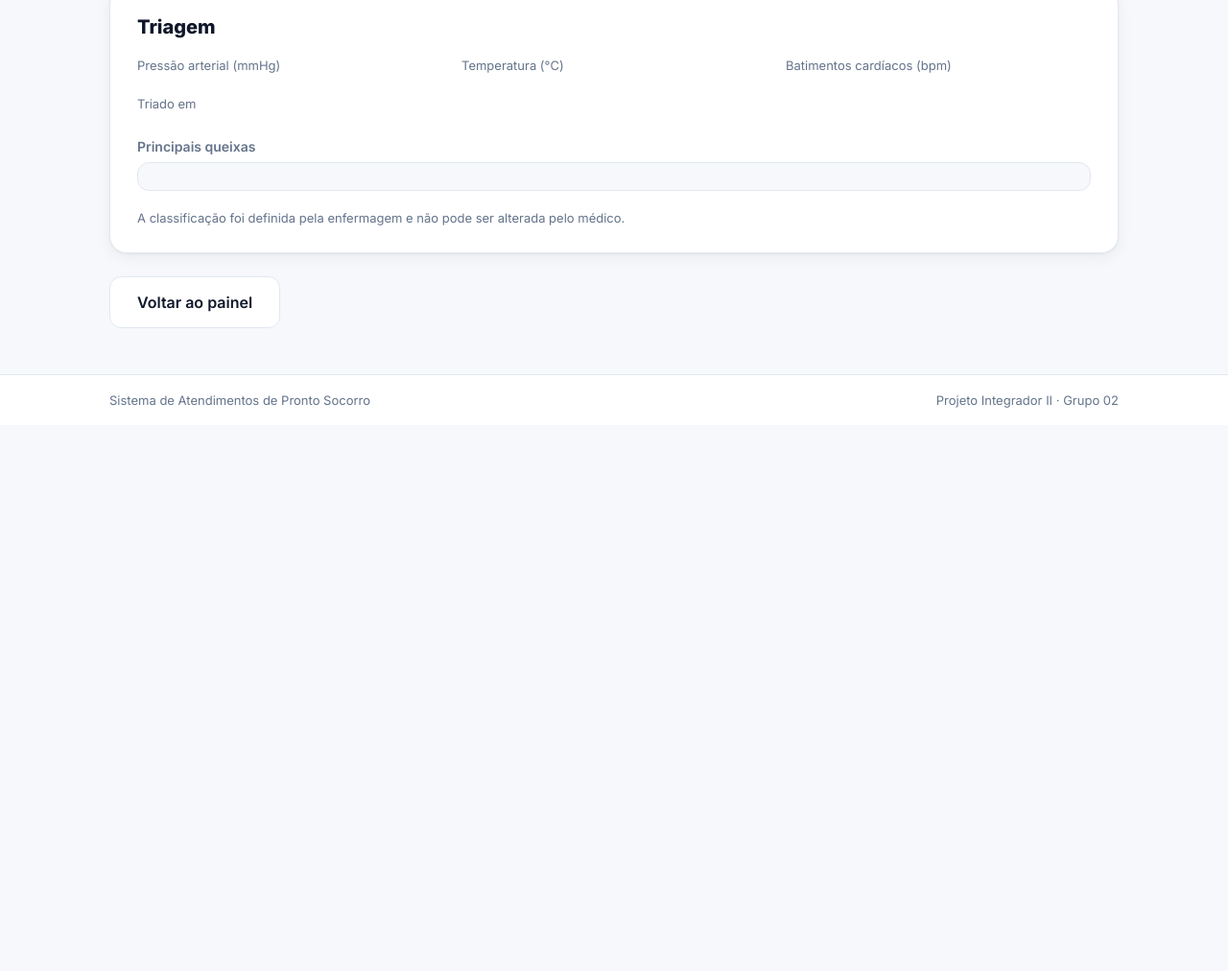
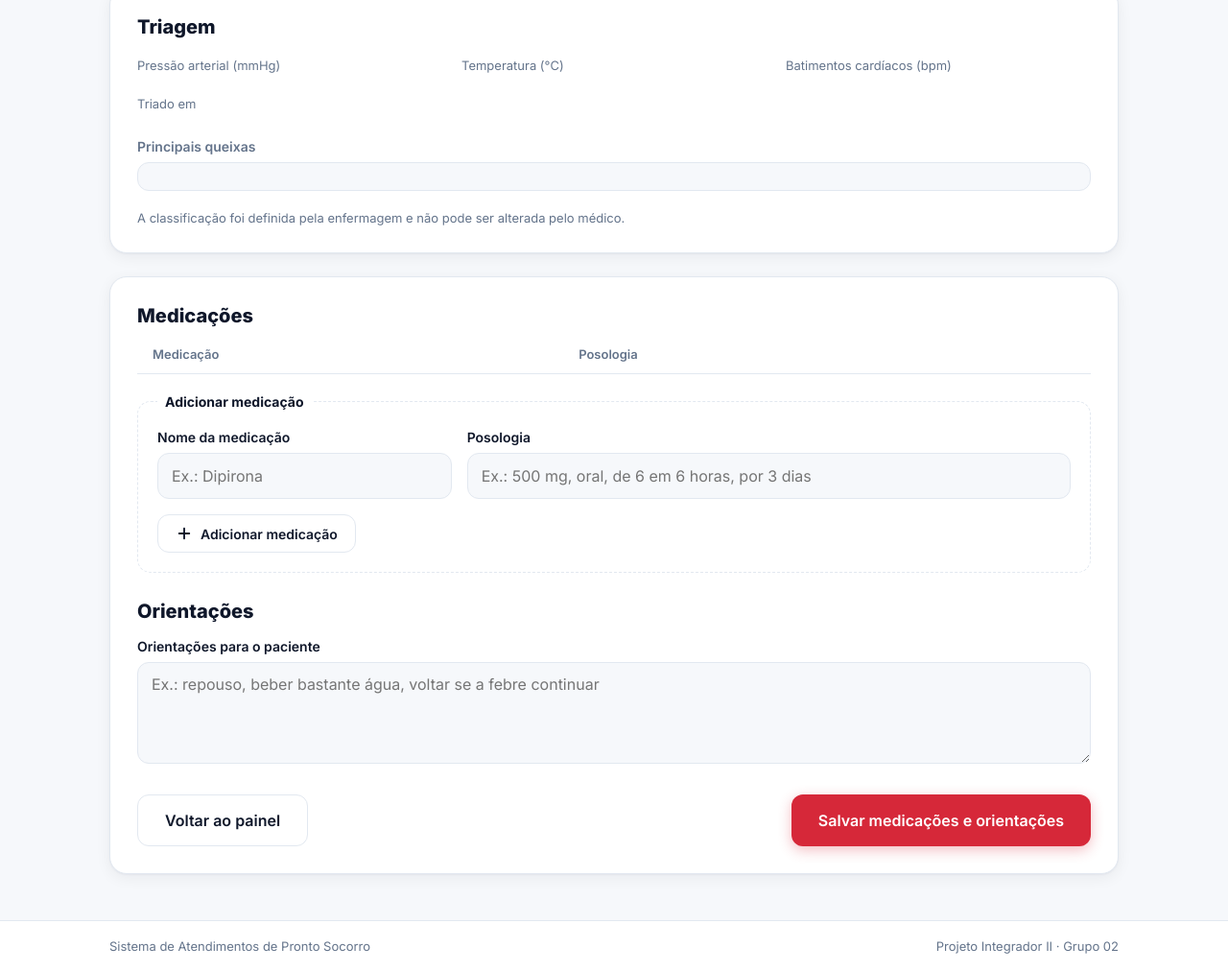
Before and after one commit to mariarodriguesds/pi2-2026-2-0102-grupo02, a website: page sistema-pronto-socorro/pronto-socorro/atendimento-medico.html in a window 1280 px wide. Shown: the part 422-1434 px from the top of the page at 96% size. Before the commit the page ends 865 px from the top, so only its background shows below. Drawn offline with Linux system fonts and the light colour scheme; files whose address does not match are found by name.

Commit message:
feat: registro de medicações e orientações OP#424

```diff
--- a/sistema-pronto-socorro/pronto-socorro/atendimento-medico.html
+++ b/sistema-pronto-socorro/pronto-socorro/atendimento-medico.html
@@ -51,7 +51,6 @@
                 <p>CPF <strong id="cpfMedico"></strong></p>
                 <p>Nascimento <strong id="nascimentoMedico"></strong></p>
                 <p>Idade <strong id="idadeMedico"></strong></p>
-                <p>Telefone <strong id="telefoneMedico"></strong></p>
                 <p>Chegada <strong id="chegadaMedico"></strong></p>
             </div>
         </div>
@@ -72,9 +71,58 @@
             <p class="so-leitura">A classificação foi definida pela enfermagem e não pode ser alterada pelo médico.</p>
         </div>
 
-        <div class="voltar">
-            <a class="botao botao-secundario" href="medico.html">Voltar ao painel</a>
-        </div>
+        <form id="formPrescricao" class="painel secao">
+            <h2>Medicações</h2>
+
+            <div class="tabela">
+                <table class="fila">
+                    <thead>
+                        <tr>
+                            <th>Medicação</th>
+                            <th>Posologia</th>
+                            <th></th>
+                        </tr>
+                    </thead>
+                    <tbody id="listaMedicacoes"></tbody>
+                </table>
+            </div>
+
+            <p id="mensagemMedicacoes"></p>
+
+            <fieldset class="nova-medicacao">
+                <legend>Adicionar medicação</legend>
+
+                <div class="medicacao-grade">
+                    <div class="grupo">
+                        <label for="nomeMedicacao">Nome da medicação</label>
+                        <input type="text" id="nomeMedicacao" placeholder="Ex.: Dipirona" maxlength="150">
+                    </div>
+
+                    <div class="grupo grupo-largo">
+                        <label for="posologiaMedicacao">Posologia</label>
+                        <input type="text" id="posologiaMedicacao" placeholder="Ex.: 500 mg, oral, de 6 em 6 horas, por 3 dias" maxlength="255">
+                    </div>
+                </div>
+
+                <button type="button" id="botaoAdicionarMedicacao" class="botao botao-secundario botao-pequeno">
+                    <svg viewBox="0 0 24 24" fill="none" stroke="currentColor" stroke-width="2.5" stroke-linecap="round"><path d="M12 5v14M5 12h14"/></svg>
+                    Adicionar medicação
+                </button>
+            </fieldset>
+
+            <h2 class="titulo-orientacoes">Orientações</h2>
+            <div class="grupo">
+                <label for="orientacoes">Orientações para o paciente</label>
+                <textarea id="orientacoes" rows="4" placeholder="Ex.: repouso, beber bastante água, voltar se a febre continuar"></textarea>
+            </div>
+
+            <p id="mensagemPrescricao"></p>
+
+            <div class="prescricao-botoes">
+                <a class="botao botao-secundario" href="medico.html">Voltar ao painel</a>
+                <button type="submit" class="botao">Salvar medicações e orientações</button>
+            </div>
+        </form>
 
     </main>
 
@@ -85,6 +133,16 @@
         </div>
     </footer>
 
+    <template id="modeloMedicacao">
+        <tr>
+            <td class="fila-nome med-nome"></td>
+            <td class="med-posologia"></td>
+            <td class="fila-acao">
+                <button type="button" class="botao botao-pequeno botao-secundario remover-medicacao">Remover</button>
+            </td>
+        </tr>
+    </template>
+
     <script src="/script.js"></script>
 </body>
 </html>
--- a/sistema-pronto-socorro/pronto-socorro/css/medico.css
+++ b/sistema-pronto-socorro/pronto-socorro/css/medico.css
@@ -219,8 +219,95 @@
     color: #64748b;
 }
 
-.voltar {
-    margin-top: 24px;
+/* Medicações e orientações */
+#mensagemMedicacoes,
+#mensagemPrescricao {
+    margin: 16px 0 0;
+    padding: 14px 18px;
+    border-radius: 12px;
+    background: #f6f8fb;
+    border: 1px solid #e2e8f0;
+    font-weight: 500;
+    color: #64748b;
+}
+
+#mensagemMedicacoes:empty,
+#mensagemPrescricao:empty {
+    display: none;
+}
+
+.nova-medicacao {
+    margin: 20px 0 0;
+    padding: 20px;
+    border: 1.5px dashed #e2e8f0;
+    border-radius: 14px;
+}
+
+.nova-medicacao legend {
+    padding: 0 8px;
+    font-size: 14px;
+    font-weight: 700;
+}
+
+.medicacao-grade {
+    display: grid;
+    grid-template-columns: 1fr 1fr 1fr;
+    gap: 16px;
+    margin-bottom: 16px;
+}
+
+.grupo-largo {
+    grid-column: 2 / 4;
+}
+
+.grupo label {
+    display: block;
+    margin-bottom: 8px;
+    font-size: 14px;
+    font-weight: 600;
+}
+
+.grupo input,
+.grupo select,
+.grupo textarea {
+    width: 100%;
+    font-family: inherit;
+    font-size: 16px;
+    color: #0f172a;
+    background: #f6f8fb;
+    border: 1.5px solid #e2e8f0;
+    border-radius: 12px;
+}
+
+.grupo input,
+.grupo select {
+    height: 48px;
+    padding: 0 14px;
+}
+
+.grupo textarea {
+    padding: 12px 14px;
+    resize: vertical;
+}
+
+.grupo input:focus,
+.grupo select:focus,
+.grupo textarea:focus {
+    outline: none;
+    background: #ffffff;
+    border-color: #d62839;
+    box-shadow: 0 0 0 4px rgba(214, 40, 57, 0.12);
+}
+
+.painel h2.titulo-orientacoes {
+    margin: 28px 0 16px;
+}
+
+.prescricao-botoes {
+    display: flex;
+    justify-content: space-between;
+    gap: 12px;
+    margin-top: 28px;
 }
 
 /* Celular */
@@ -235,7 +322,19 @@
         grid-template-columns: 1fr 1fr;
     }
 
-    .voltar .botao {
+    .medicacao-grade {
+        grid-template-columns: 1fr;
+    }
+
+    .grupo-largo {
+        grid-column: auto;
+    }
+
+    .nova-medicacao .botao {
         width: 100%;
     }
+
+    .prescricao-botoes {
+        flex-direction: column-reverse;
+    }
 }
```
